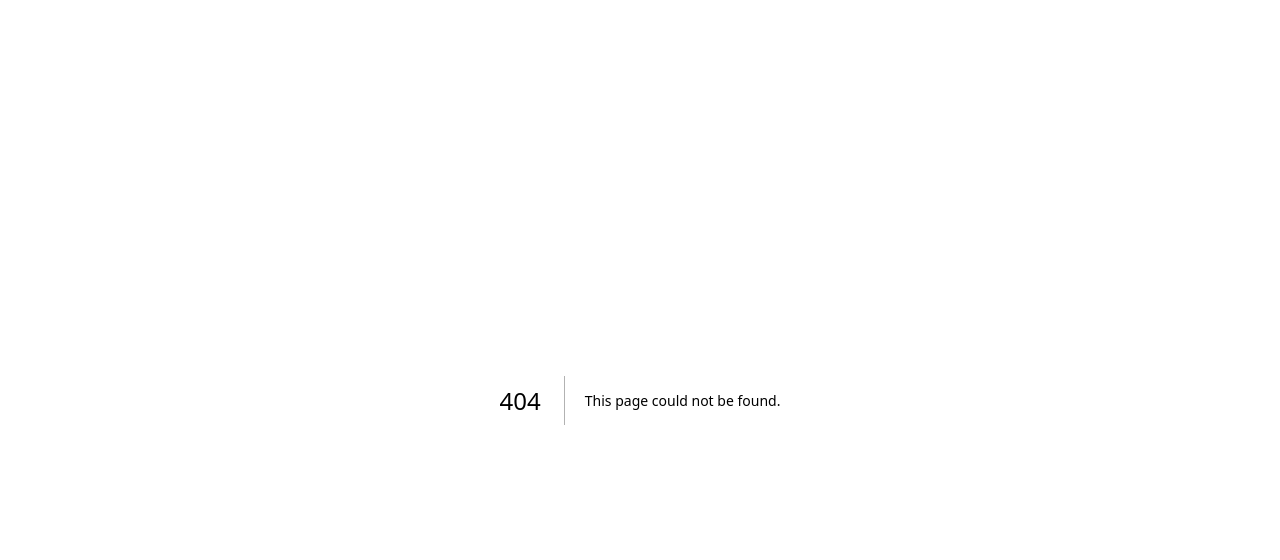
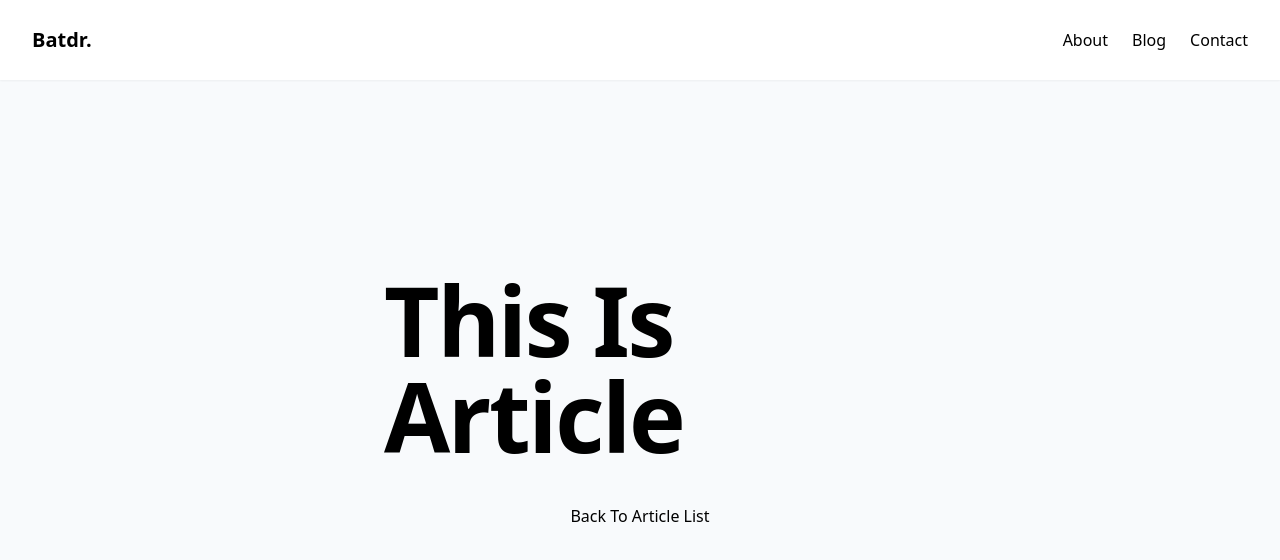
Before and after one commit to bratdr/learn-next, a Next.js app: page /blog/article/learn-article in a window 1280 px wide. Before the commit this address had no page. Shown: the top 560 px of the page. Built offline with nearby package versions, Linux system fonts and the light colour scheme.

Commit message:
Create [id].js

```diff
--- /dev/null
+++ b/pages/blog/[cat]/[id].js
@@ -0,0 +1,18 @@
+import Link from "next/link";
+import Navigation from "../../components/navigation";
+
+const article = () => {
+  return (
+    <>
+      <Navigation />
+      <div className=" flex flex-col items-center justify-center w-screen h-screen px-8 py-10 xl:px-96 gap-10 bg-slate-50">
+        <div className="z-10 flex flex-col items-center justify-center">
+          <h1 className="text-8xl font-bold tracking-tight">This Is Article</h1>
+        </div>
+        <Link href="/blog/article">Back To Article List</Link>
+      </div>
+    </>
+  );
+};
+
+export default article;
```
